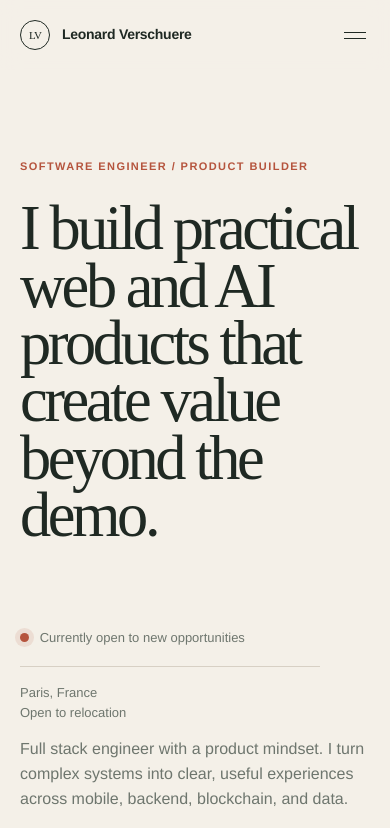
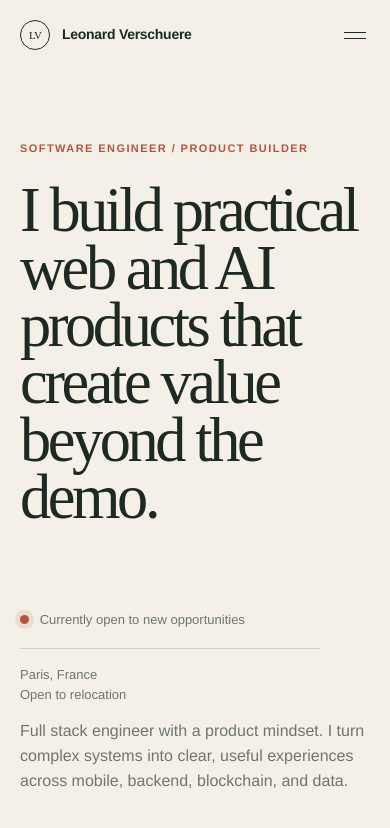
Before and after one commit to verschhh/verschhh.fr, a website: page index.html in a window 390 px wide. Shown: the top 828 px of the page. Drawn offline with Linux system fonts and the light colour scheme.

Commit message:
style: tighten hero top spacing

```diff
--- a/styles.css
+++ b/styles.css
@@ -60,7 +60,7 @@ button { color: inherit; font: inherit; }
 .site-nav .nav-contact { color: var(--ink); border-bottom: 1px solid var(--ink); padding-bottom: 3px; }
 .menu-toggle { display: none; border: 0; background: none; padding: 4px; }
 .menu-line { display: block; width: 22px; height: 1px; margin: 5px 0; background: var(--ink); }
-.hero { min-height: 690px; padding-top: 160px; padding-bottom: 120px; }
+.hero { min-height: 690px; padding-top: 128px; padding-bottom: 120px; }
 .hero-title-row { display: grid; grid-template-columns: minmax(0, 1fr) 220px; gap: 90px; align-items: end; }
 .eyebrow, .detail-label { margin: 0 0 26px; font-size: 11px; font-weight: 600; letter-spacing: .13em; line-height: 1.2; text-transform: uppercase; color: var(--signal); }
 .eyebrow span { color: var(--muted); margin-left: 12px; }
@@ -178,7 +178,7 @@ em { color: var(--signal); font-style: italic; }
   .site-nav.is-open { display: flex; }
   .site-nav a { padding: 12px 0; }
   .site-nav .nav-contact { border-bottom: 0; }
-  .hero { min-height: auto; padding-top: 120px; }
+  .hero { min-height: auto; padding-top: 96px; }
   .hero-title-row { grid-template-columns: 1fr; gap: 50px; }
   .hero-note { max-width: 300px; }
   .project-grid { grid-template-columns: 1fr 1fr; }
@@ -198,7 +198,7 @@ em { color: var(--signal); font-style: italic; }
   .page-section, .site-header { padding-inline: 20px; }
   .site-header { padding-top: 20px; padding-bottom: 20px; }
   .site-nav { right: 20px; left: 20px; }
-  .hero { padding-top: 90px; padding-bottom: 90px; }
+  .hero { padding-top: 72px; padding-bottom: 90px; }
   h1 { font-size: clamp(52px, 16vw, 78px); }
   h2 { font-size: clamp(48px, 16vw, 70px); }
   .hero-intro { font-size: 16px; }
```
